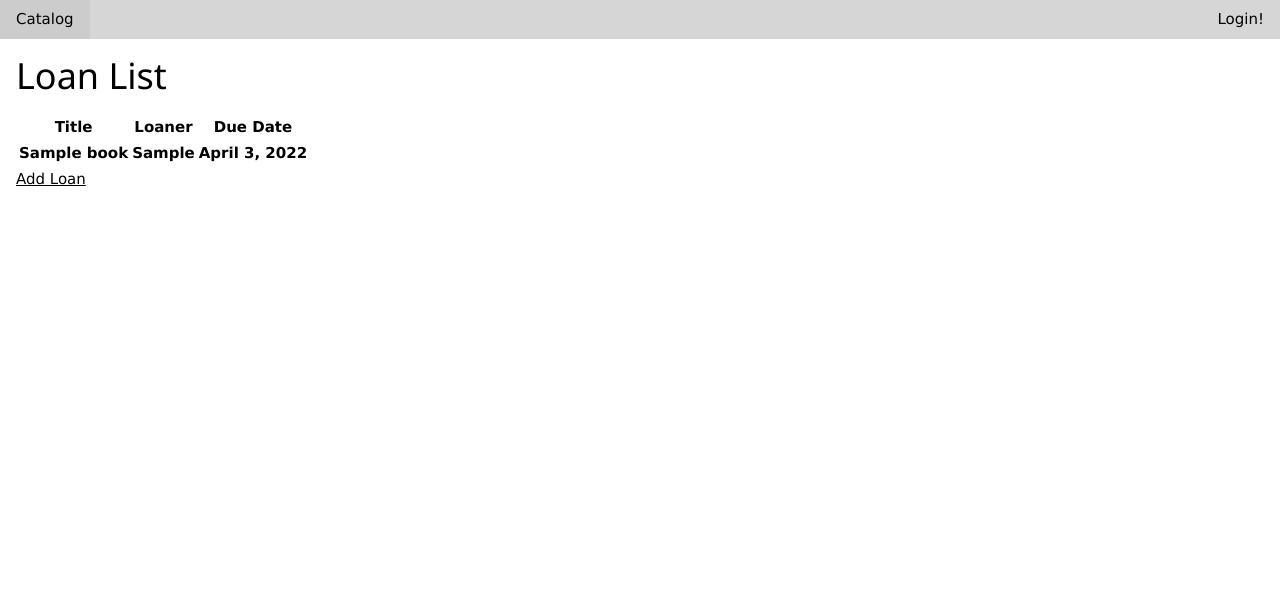
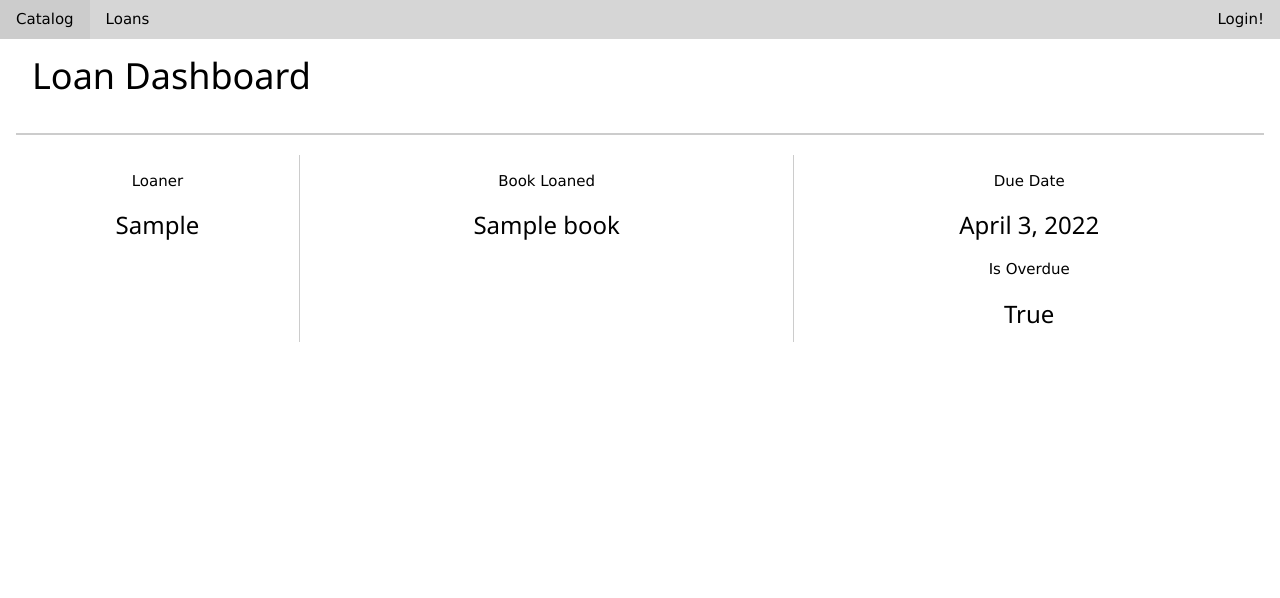
Before and after one commit to celesteroselli/bookit, a Django app: page /catalog/loans/ in a window 1280 px wide. Shown: the top 598 px of the page. Run offline with Django 3.2, Linux system fonts and the light colour scheme; tables that the repository leaves empty hold one stand-in row (values such as "Sample post"); lists and menus that the app fills with data are empty.

Commit message:
Added loan dashboard and features

```diff
--- a/catalog/templates/base_generic.html
+++ b/catalog/templates/base_generic.html
@@ -14,6 +14,7 @@
 <body>
   <div class="w3-bar back1">
     <a class="w3-bar-item w3-button w3-mobile" href="{% url 'books' %}">Catalog</a>
+    <a class="w3-bar-item w3-button w3-mobile" href="{% url 'loans' %}">Loans</a>
     {% if user.is_authenticated %}
     <a class="w3-bar-item w3-button w3-mobile w3-right" href="{% url 'logout'%}?next={{request.path}}">Logout</a>
     {% else %}
--- a/catalog/templates/catalog/book_list.html
+++ b/catalog/templates/catalog/book_list.html
@@ -16,7 +16,7 @@
     <div class="w3-dropdown-hover w3-right">
       <button class="w3-button">Filter</button>
       <div class="w3-dropdown-content w3-bar-block w3-border">
-        <a href="#" class="w3-bar-item w3-button">Link 1</a>
+        <a href="{% url 'filter_overdue' %}" class="w3-bar-item w3-button">Overdue Books</a>
         <a href="#" class="w3-bar-item w3-button">Link 2</a>
         <a href="#" class="w3-bar-item w3-button">Link 3</a>
       </div>
@@ -35,7 +35,11 @@
     </div>
     <div class="w3-cell w3-center">
       <p><a>{{ book.status }}</a></p>
+    {% if book.status == 'AVAILABLE' %}
       <h3><a href="{% url 'loan_add' book.pk %}">Loan</a></h3>
+    {% else %}
+      <h3><a href="{% url 'loan_return' book.pk %}">Return</a></h3>
+    {% endif %}
     </div>
   </div>
   {% endfor %}
--- a/catalog/templates/catalog/loan_list.html
+++ b/catalog/templates/catalog/loan_list.html
@@ -1,29 +1,32 @@
 {% extends "base_generic.html" %}
 
 {% block content %}
-<h1 class="title">Loan List</h1>
-<div class="content">
+<div class="w3-container">
+  <h1 class="w3-left">Loan Dashboard</h1>
+</div>
+<hr class="w3-border">
+<div>
   {% if loan_list %}
-  <table>
-    <tr>
-      <th>Title</th>
-      <th>Loaner</th>
-      <th>Due Date</th>
-    </tr>
-    {% for LoanInstance in loan_list %}
-    <tr>
-      <th>{{ LoanInstance.book_loaned }}</th>
-      <th>{{ LoanInstance.loaner }}</th>
-      <th>{{ LoanInstance.due_date }}</th>
-    </tr>
-    {% endfor %}
-  </table>
+  {% for LoanInstance in loan_list %}
+  <div class="w3-cell-row w3-margin-bottom">
+    <div class="w3-cell w3-border-right w3-center">
+      <p>Loaner</p>
+      <h3>{{ LoanInstance.loaner }}</h3>
+    </div>
+    <div class="w3-cell w3-border-right w3-center">
+      <p>Book Loaned</p>
+      <h3>{{ LoanInstance.book_loaned }}</h3>
+    </div>
+    <div class="w3-cell w3-center">
+      <p>Due Date</p>
+      <h3>{{ LoanInstance.due_date }}</h3>
+      <p>Is Overdue</p>
+      <h3>{{ LoanInstance.loan_status }}</h3>
+    </div>
+  </div>
+  {% endfor %}
   {% else %}
-  <p>You're library has no current loans</p>
+  <p>No Loans</p>
   {% endif %}
 </div>
-<div class="column">
-  <a class='button' href="{% url 'loan_add' %}">Add Loan</a>
-</div>
-</div>
 {% endblock %}
--- a/catalog/urls.py
+++ b/catalog/urls.py
@@ -7,6 +7,7 @@ urlpatterns = [
     path('loans/', views.LoanListView.as_view(), name='loans'),
     path('book_add/', views.AddBook, name='book_add'),
     path('loan_add/<int:pk>/', views.AddLoan, name='loan_add'),
+    path('loan_return/<int:pk>/', views.ReturnBook, name='loan_return'),
     path('book_delete/<int:pk>/', views.DeleteBook, name='book_delete'),
     path('filter/overdue/', views.FilterOverdue.as_view(), name='filter_overdue'),
     path("<int:pk>/", views.book_detail, name="book_detail"),
--- a/catalog/views.py
+++ b/catalog/views.py
@@ -44,16 +44,21 @@ def book_detail(request, pk):
     return render(request, 'catalog/book_detail.html', {'form': form})
 
 def AddBook(request):
-    if request.method == 'POST':
-        form = BookForm(request.POST)
-        if form.is_valid():
-            Book = form.save(commit=False)
-            Book.user = request.user
-            Book.save()
-            return redirect('books')
+    form = BookForm(request.POST)
+    if form.is_valid():
+        Book = form.save(commit=False)
+        Book.user = request.user
+        Book.save()
+        return redirect('books')
+    return render(request, 'catalog/book_add.html', {'form': form})
 
-    form = BookForm()
-    return render(request, 'catalog/book_add.html', {'form': form})
+def ReturnBook(request, pk):
+    instance = get_object_or_404(Book, pk=pk)
+    loan = get_object_or_404(LoanInstance, book_loaned=instance)
+    loan.delete()
+    instance.status = 'AVAILABLE'
+    instance.save()
+    return redirect('books')
 
 def AddLoan(request, pk):
     instance = get_object_or_404(Book, pk=pk)
@@ -80,7 +85,7 @@ class FilterOverdue(generic.ListView):
     model = Book
 
     def get_queryset(self):
-        return Book.objects.filter(user=self.request.user)
+        return Book.objects.filter(status = 'ON LOAN')
 
 def UserCreate(request):
     form = UserCreationForm(request.POST or None)
```
Also changed, not shown: catalog/migrations/0016_auto_20220313_1816.py (added), catalog/migrations/0017_auto_20220313_1821.py (added).
